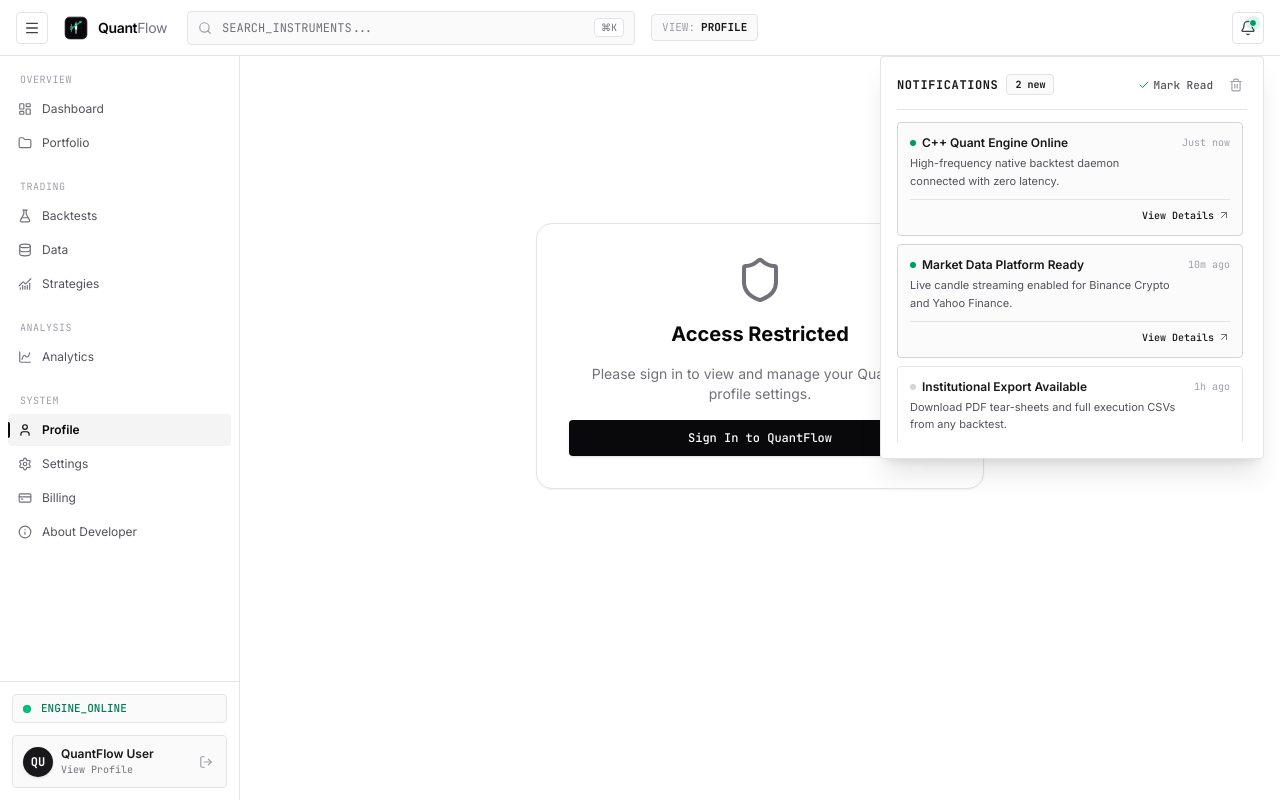
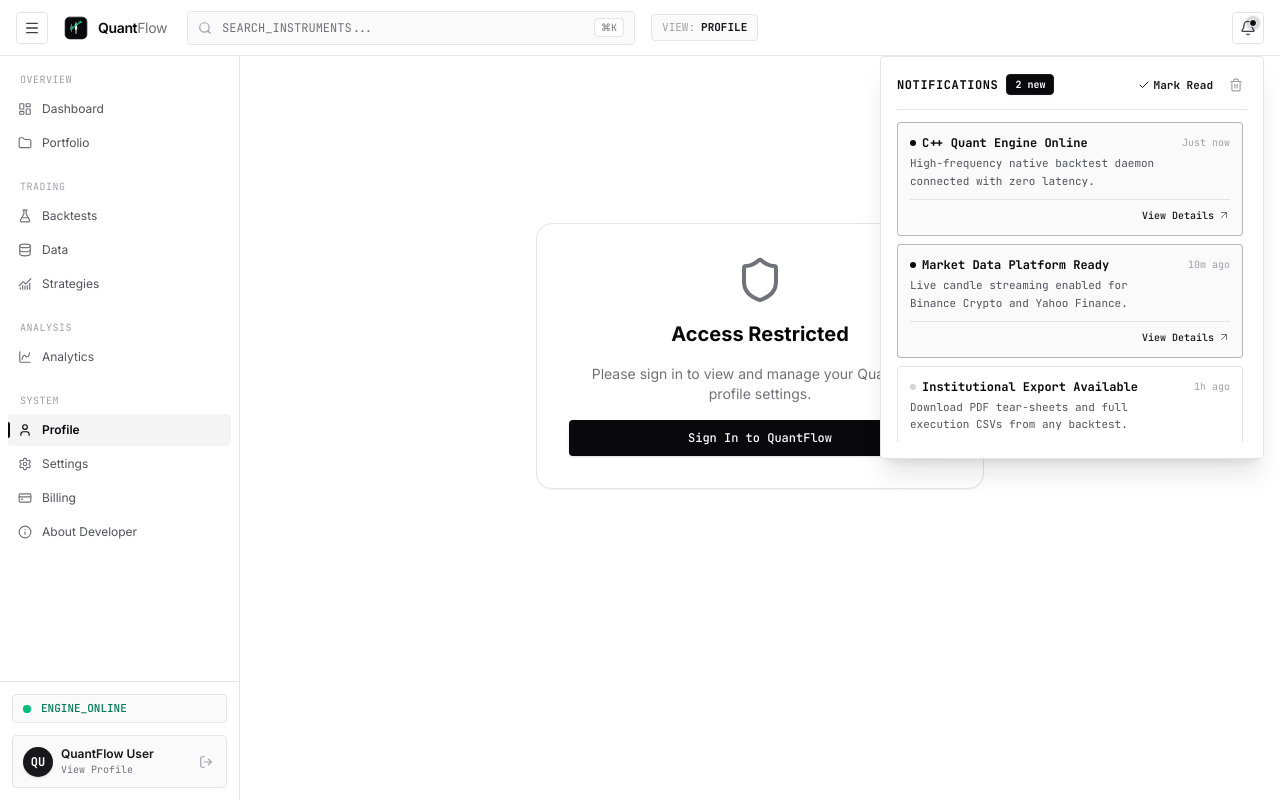
Before and after one commit to devashishhaldar2006/QuantFlow, a Next.js app in the folder frontend/: page /profile in a window 1280 px wide. Both pictures are taken after a click on the button 1248 px from the left and 27 px from the top of the page. Built offline with nearby package versions, Linux system fonts and the light colour scheme; no server answers.

Commit message:
style: standardize notification popover with black terminal highlights

```diff
--- a/frontend/src/components/layout/NotificationPopover.tsx
+++ b/frontend/src/components/layout/NotificationPopover.tsx
@@ -127,8 +127,8 @@ export function NotificationPopover() {
         <Bell className="size-4" />
         {unreadCount > 0 && (
           <>
-            <span className="absolute top-1.5 right-1.5 size-2 rounded-full bg-emerald-500 animate-ping" />
-            <span className="absolute top-1.5 right-1.5 size-2 rounded-full bg-emerald-600 border border-white" />
+            <span className="absolute top-1.5 right-1.5 size-2 rounded-full bg-zinc-950 animate-ping" />
+            <span className="absolute top-1.5 right-1.5 size-2 rounded-full bg-zinc-950 border border-white" />
           </>
         )}
       </button>
@@ -145,11 +145,11 @@ export function NotificationPopover() {
             {/* Header */}
             <div className="flex items-center justify-between border-b border-zinc-200 pb-3">
               <div className="flex items-center gap-2">
-                <h3 className="text-xs font-mono font-bold uppercase tracking-wider text-zinc-900">
+                <h3 className="text-xs font-mono font-bold uppercase tracking-wider text-zinc-950">
                   NOTIFICATIONS
                 </h3>
                 {unreadCount > 0 && (
-                  <span className="rounded border border-zinc-200 bg-zinc-50 px-2 py-0.5 text-[10px] font-mono font-bold text-zinc-900">
+                  <span className="rounded border border-zinc-900 bg-zinc-950 px-2 py-0.5 text-[10px] font-mono font-bold text-white shadow-xs">
                     {unreadCount} new
                   </span>
                 )}
@@ -160,9 +160,9 @@ export function NotificationPopover() {
                   <button
                     type="button"
                     onClick={markAllAsRead}
-                    className="flex items-center gap-1 rounded px-2 py-1 text-[11px] font-mono font-medium text-zinc-600 hover:bg-zinc-50 hover:text-zinc-950 transition-colors"
+                    className="flex items-center gap-1 rounded px-2 py-1 text-[11px] font-mono font-bold text-zinc-900 hover:bg-zinc-100 hover:text-black transition-colors"
                   >
-                    <Check className="size-3 text-emerald-600" />
+                    <Check className="size-3 text-zinc-900" />
                     Mark Read
                   </button>
                 )}
@@ -194,7 +194,7 @@ export function NotificationPopover() {
                     className={`group relative rounded border p-3 transition-all cursor-pointer ${
                       item.read
                         ? "border-zinc-200 bg-white hover:bg-zinc-50/70"
-                        : "border-zinc-300 bg-zinc-50/80 hover:bg-zinc-100/80"
+                        : "border-zinc-900/30 bg-zinc-50 hover:bg-zinc-100/80"
                     }`}
                   >
                     <div className="flex items-start justify-between gap-2">
@@ -202,14 +202,14 @@ export function NotificationPopover() {
                         <div className="flex items-center gap-1.5">
                           <span
                             className={`size-1.5 rounded-full ${
-                              item.read ? "bg-zinc-300" : "bg-emerald-600"
+                              item.read ? "bg-zinc-300" : "bg-zinc-950"
                             }`}
                           />
-                          <h4 className="text-xs font-semibold text-zinc-900">
+                          <h4 className="text-xs font-bold font-mono text-zinc-950">
                             {item.title}
                           </h4>
                         </div>
-                        <p className="text-[11px] text-zinc-600 leading-relaxed font-sans">
+                        <p className="text-[11px] text-zinc-600 leading-relaxed font-mono">
                           {item.message}
                         </p>
                       </div>
```
